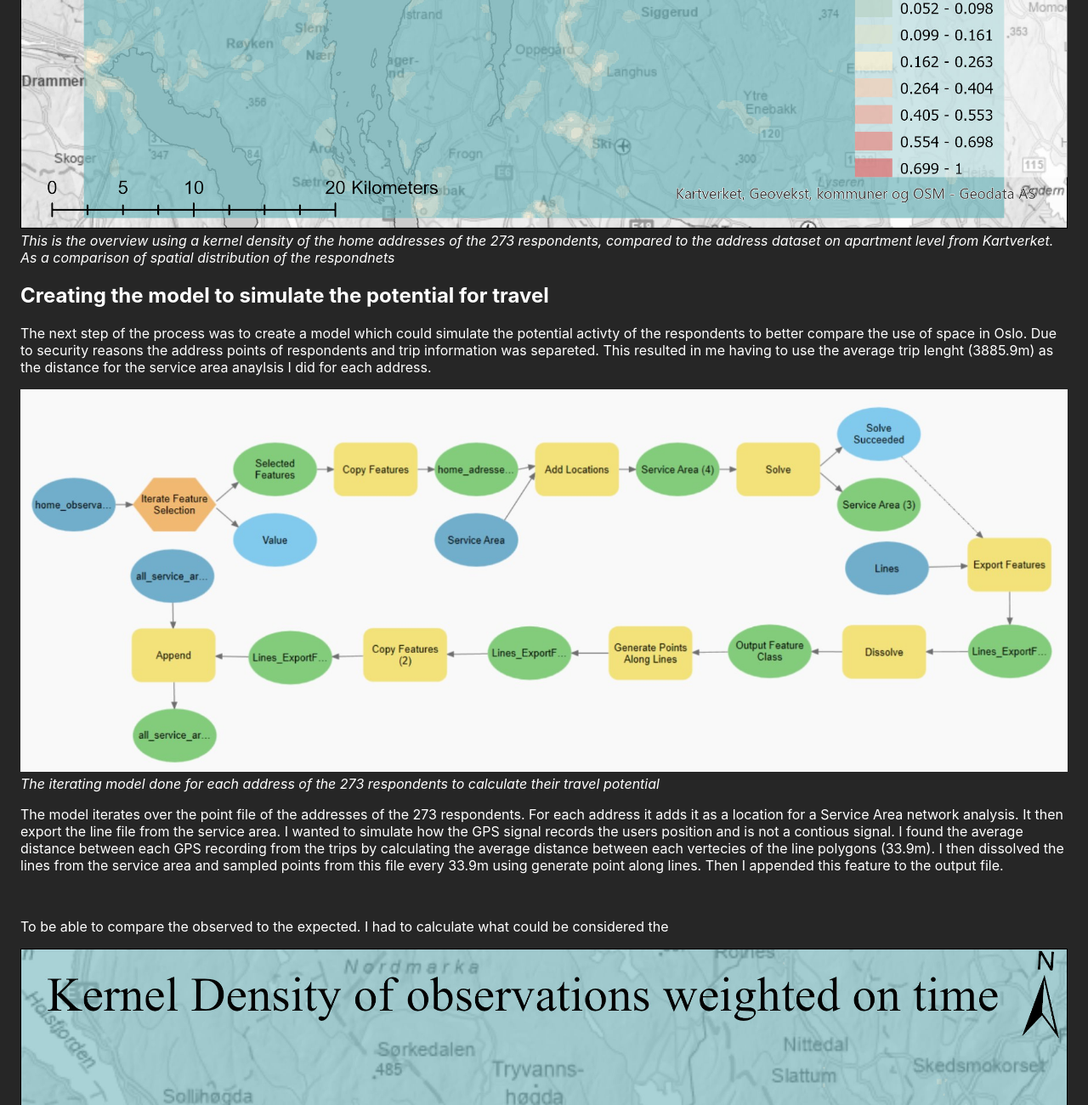
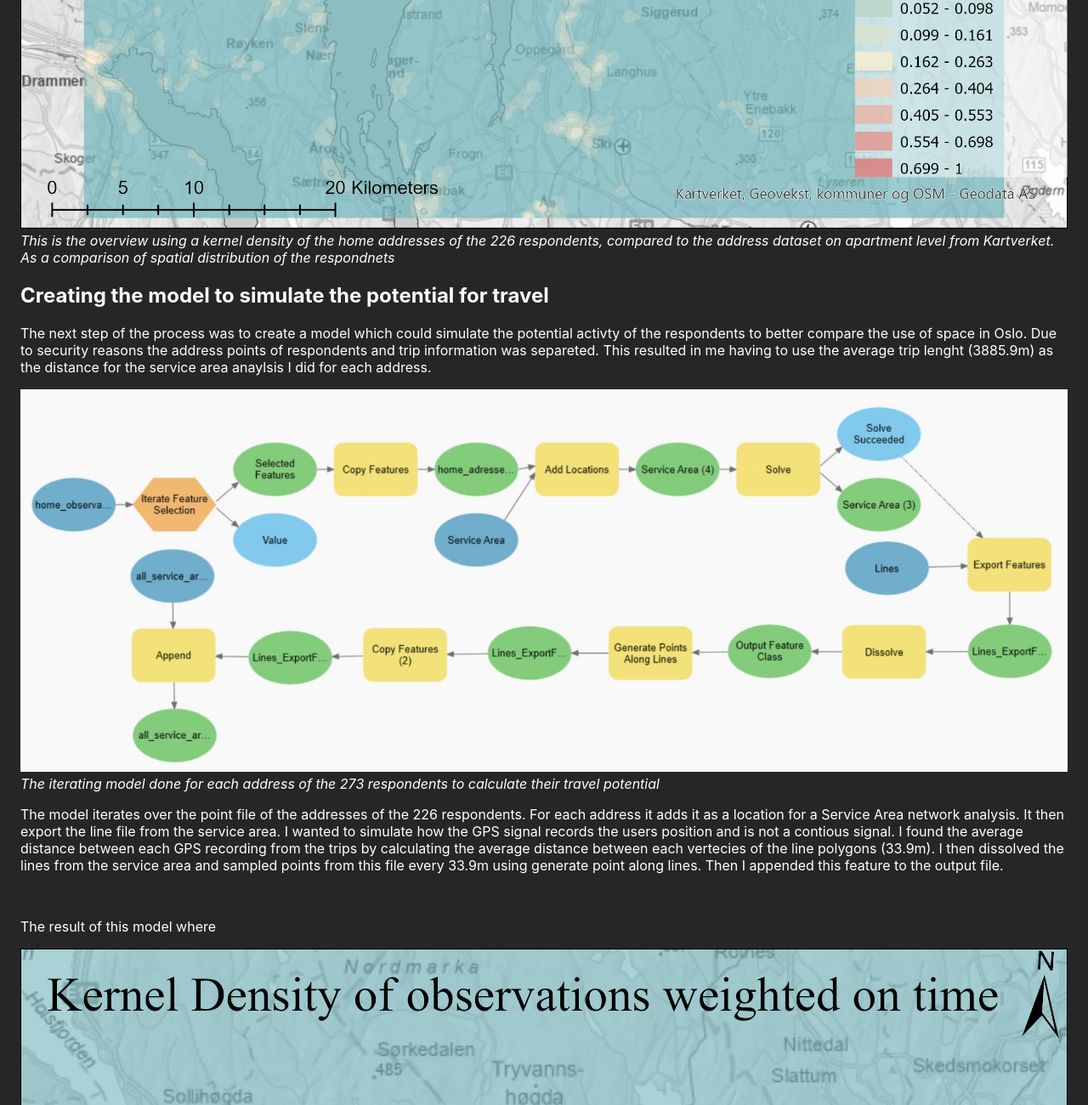
Before and after one commit to EllingOftedal/GIS-Blog, a plain HTML site: page blog_posts/master.html in a window 1280 px wide. Shown: the part 2040-3340 px from the top of the page at 85% size. Drawn offline with Linux system fonts and the light colour scheme.

Commit message:
Update master.html

```diff
--- a/blog_posts/master.html
+++ b/blog_posts/master.html
@@ -45,7 +45,7 @@
 
           <img src="../images/master/data_overview4.jpg" alt="overview">
           <i>
-          This is the overview using a kernel density of the home addresses of the 273 respondents, compared to the address dataset
+          This is the overview using a kernel density of the home addresses of the 226 respondents, compared to the address dataset
           on apartment level from Kartverket. As a comparison of spatial distribution of the respondnets
           </i>
 
@@ -65,7 +65,7 @@
 
 
           <p>
-           The model iterates over the point file of the addresses of the 273 respondents. For each address it adds it as a location for
+           The model iterates over the point file of the addresses of the 226 respondents. For each address it adds it as a location for
             a Service Area network analysis. It then export the line file from the service area. I wanted to simulate how the GPS
             signal records the users position and is not a contious signal. I found the average distance between each GPS
             recording from the trips by calculating the average distance between each vertecies of the line polygons (33.9m). I then
@@ -77,7 +77,7 @@
           <br>
 
           <p>
-           To be able to compare the observed to the expected. I had to calculate what could be considered the
+           The result of this model where
           </p>
 
           <img src="../images/master/locations_w_expected.jpg" alt="observed_expected">
```
